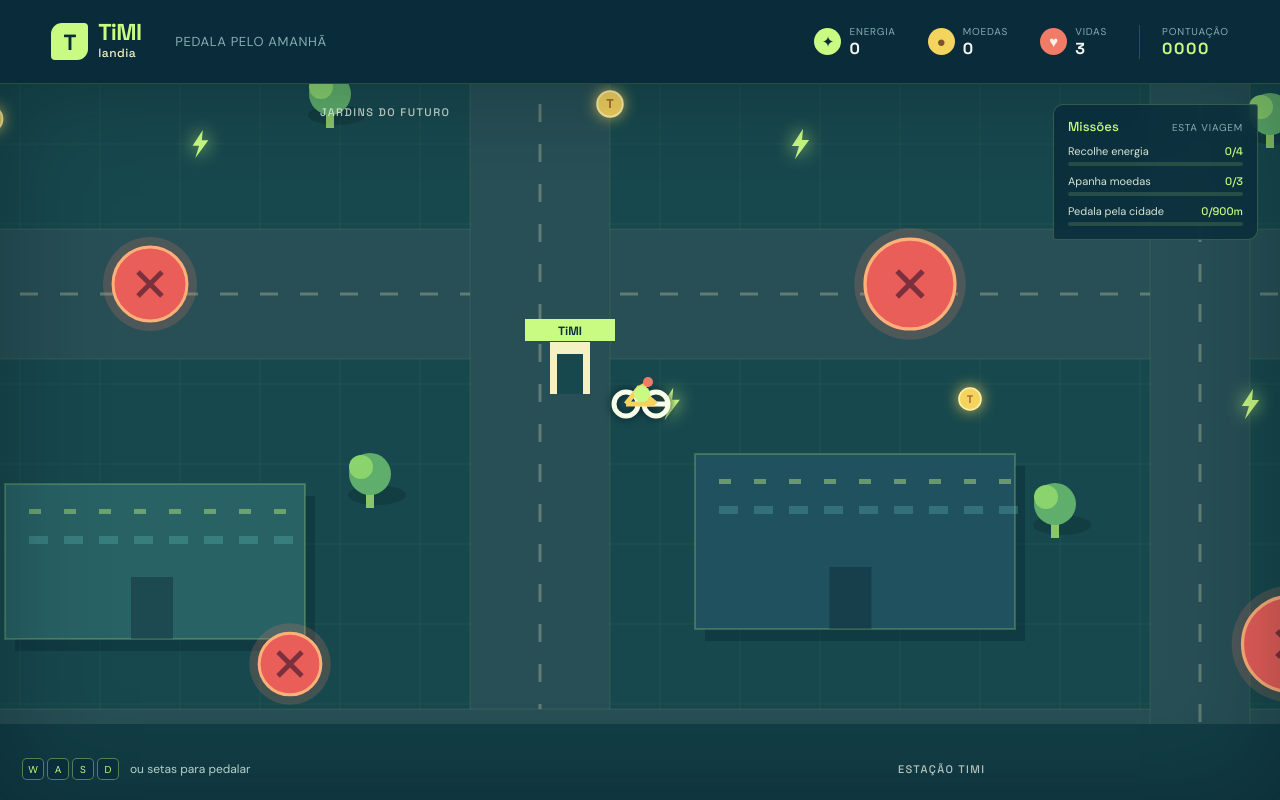
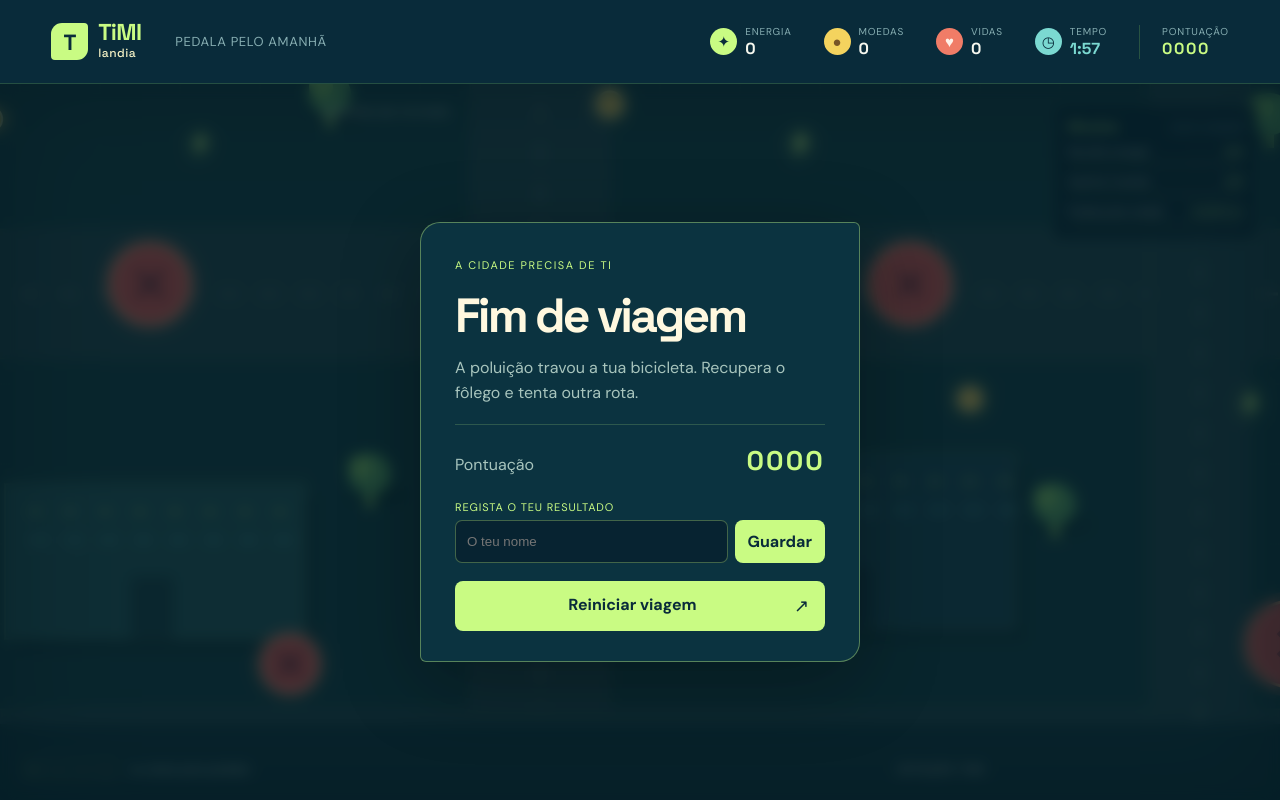
Before and after one commit to umaboaquestao/timilandia, a website: page index.html in a window 1280 px wide. Drawn offline with Linux system fonts and the light colour scheme.

Commit message:
Add files via upload

```diff
--- a/index.html
+++ b/index.html
@@ -19,6 +19,7 @@
           <div class="stat stat-energy"><span class="stat-icon">✦</span><span><small>Energia</small><b id="energy-value">0</b></span></div>
           <div class="stat stat-coins"><span class="stat-icon">●</span><span><small>Moedas</small><b id="coins-value">0</b></span></div>
           <div class="stat stat-lives"><span class="stat-icon">♥</span><span><small>Vidas</small><b id="lives-value">3</b></span></div>
+          <div class="stat stat-time"><span class="stat-icon">◷</span><span><small>Tempo</small><b id="timer-value">2:00</b></span></div>
           <div class="score"><small>Pontuação</small><b id="score-value">0000</b></div>
         </div>
       </header>
--- a/main.js
+++ b/main.js
@@ -5,6 +5,7 @@ const restartButton = document.querySelector('#restart-button');
 const energyValue = document.querySelector('#energy-value');
 const coinsValue = document.querySelector('#coins-value');
 const livesValue = document.querySelector('#lives-value');
+const timerValue = document.querySelector('#timer-value');
 const scoreValue = document.querySelector('#score-value');
 const finalScore = document.querySelector('#final-score');
 const missionList = document.querySelector('#mission-list');
@@ -15,9 +16,10 @@ const leaderboard = document.querySelector('#leaderboard');
 const missions = [
   { id: 'energy', label: 'Recolhe energia', target: 4, unit: '✦', value: (game) => game.collectedEnergy },
   { id: 'coins', label: 'Apanha moedas', target: 3, unit: '●', value: (game) => game.collectedCoins },
-  { id: 'distance', label: 'Pedala pela cidade', target: 900, unit: 'm', value: (game) => Math.floor(game.distanceTravelled) },
+  { id: 'distance', label: 'Pedala pela cidade', target: 10000, unit: 'km', value: (game) => Math.floor(game.distanceTravelled) },
 ];
 const leaderboardKey = 'timilandia-top-scores';
+const journeyTimeLimit = 120;
 
 const world = { width: 2400, height: 1600 };
 const roadLines = [
@@ -59,6 +61,7 @@ let state;
 function newGame() {
   state = {
     player: { x: 1180, y: 820, angle: 0, speed: 0, radius: 20, invulnerable: 0 },
+    dog: { x: 1030, y: 820, radius: 24, pulse: Math.random() * Math.PI * 2 },
     energy: startingEnergy.map(([x, y]) => ({ x, y, radius: 17, pulse: Math.random() * Math.PI * 2 })),
     coins: startingCoins.map(([x, y]) => ({ x, y, radius: 14, pulse: Math.random() * Math.PI * 2 })),
     pollution: startingPollution.map((item) => ({ ...item, pulse: Math.random() * Math.PI * 2 })),
@@ -68,6 +71,7 @@ function newGame() {
     lives: 3,
     score: 0,
     distanceTravelled: 0,
+    timeRemaining: journeyTimeLimit,
     completedMissions: new Set(),
     running: true,
   };
@@ -119,6 +123,8 @@ function update(delta) {
   player.y = Math.max(player.radius + 10, Math.min(world.height - player.radius - 10, nextY));
   state.distanceTravelled += Math.hypot(horizontal * player.speed * delta, vertical * player.speed * delta);
   player.invulnerable = Math.max(0, player.invulnerable - delta);
+  state.timeRemaining = Math.max(0, state.timeRemaining - delta);
+  updateDog(delta);
 
   collectItems(state.energy, 30, () => { state.collectedEnergy += 1; state.score += 100; });
   collectItems(state.coins, 29, () => { state.collectedCoins += 1; state.score += 150; });
@@ -129,10 +135,23 @@ function update(delta) {
       player.invulnerable = 1.35;
       player.x = 1180;
       player.y = 820;
+      state.dog.x = 1030;
+      state.dog.y = 820;
       if (state.lives <= 0) endGame();
       break;
     }
   }
+  if (player.invulnerable <= 0 && distance(player, state.dog) < player.radius + state.dog.radius - 3) {
+    state.lives -= 1;
+    state.score = Math.max(0, state.score - 100);
+    player.invulnerable = 1.35;
+    player.x = 1180;
+    player.y = 820;
+    state.dog.x = 1030;
+    state.dog.y = 820;
+    if (state.lives <= 0) endGame();
+  }
+  if (state.timeRemaining <= 0) endGame();
   state.camera.x += ((player.x - viewportWidth() / 2) - state.camera.x) * Math.min(delta * 5, 1);
   state.camera.y += ((player.y - viewportHeight() / 2) - state.camera.y) * Math.min(delta * 5, 1);
   state.camera.x = Math.max(0, Math.min(world.width - viewportWidth(), state.camera.x));
@@ -151,6 +170,14 @@ function collectItems(items, collisionDistance, onCollect) {
   }
 }
 
+function updateDog(delta) {
+  const dog = state.dog;
+  const player = state.player;
+  const angle = Math.atan2(player.y - dog.y, player.x - dog.x);
+  dog.x += Math.cos(angle) * 145 * delta;
+  dog.y += Math.sin(angle) * 145 * delta;
+}
+
 function endGame() {
   state.running = false;
   finalScore.textContent = String(state.score).padStart(4, '0');
@@ -158,7 +185,7 @@ function endGame() {
 }
 
 function renderMissions() {
-  missionList.innerHTML = missions.map((mission) => `<div class="mission-item" data-mission="${mission.id}"><p><span>${mission.label}</span><span class="mission-count">0/${mission.target}${mission.unit === 'm' ? 'm' : ''}</span></p><div class="mission-progress"><span style="width: 0%"></span></div></div>`).join('');
+  missionList.innerHTML = missions.map((mission) => `<div class="mission-item" data-mission="${mission.id}"><p><span>${mission.label}</span><span class="mission-count">${mission.unit === 'km' ? '0.0/10 km' : `0/${mission.target}`}</span></p><div class="mission-progress"><span style="width: 0%"></span></div></div>`).join('');
 }
 
 function checkMissions() {
@@ -166,7 +193,7 @@ function checkMissions() {
     const current = Math.min(mission.target, mission.value(state));
     const item = missionList.querySelector(`[data-mission="${mission.id}"]`);
     if (!item) continue;
-    item.querySelector('.mission-count').textContent = `${current}/${mission.target}${mission.unit === 'm' ? 'm' : ''}`;
+    item.querySelector('.mission-count').textContent = mission.unit === 'km' ? `${(current / 1000).toFixed(1)}/10 km` : `${current}/${mission.target}`;
     item.querySelector('.mission-progress span').style.width = `${(current / mission.target) * 100}%`;
     if (current >= mission.target && !state.completedMissions.has(mission.id)) {
       state.completedMissions.add(mission.id);
@@ -201,6 +228,9 @@ function updateHud() {
   energyValue.textContent = state.collectedEnergy;
   coinsValue.textContent = state.collectedCoins;
   livesValue.textContent = state.lives;
+  const seconds = Math.min(journeyTimeLimit, Math.ceil(state.timeRemaining));
+  timerValue.textContent = `${Math.floor(seconds / 60)}:${String(seconds % 60).padStart(2, '0')}`;
+  timerValue.parentElement.parentElement.classList.toggle('urgent', seconds <= 20);
   scoreValue.textContent = String(state.score).padStart(4, '0');
 }
 
@@ -229,6 +259,7 @@ function drawWorld(time) {
   for (const item of state.coins) drawCoin(item, time);
   for (const hazard of state.pollution) drawPollution(hazard, time);
   drawStation();
+  drawDog(time);
 }
 
 function drawRoad(road) {
@@ -282,6 +313,44 @@ function drawPlayer(time) {
   context.save(); context.translate(player.x, player.y); context.rotate(player.angle); context.shadowColor = '#071d2a'; context.shadowBlur = 8; context.strokeStyle = '#f7ffe9'; context.lineWidth = 5; context.beginPath(); context.arc(-14, 0, 12, 0, Math.PI * 2); context.arc(16, 0, 12, 0, Math.PI * 2); context.stroke(); context.shadowBlur = 0; context.strokeStyle = '#f4d35e'; context.lineWidth = 5; context.beginPath(); context.moveTo(-14, 0); context.lineTo(-2, -15); context.lineTo(10, 0); context.lineTo(-14, 0); context.moveTo(-2, -15); context.lineTo(16, 0); context.moveTo(-2, -15); context.lineTo(7, -20); context.stroke(); context.fillStyle = '#c9fb83'; context.beginPath(); context.arc(2, -10, 8, 0, Math.PI * 2); context.fill(); context.fillStyle = '#f07c67'; context.beginPath(); context.arc(8, -22, 5, 0, Math.PI * 2); context.fill(); context.restore();
 }
 
+function drawDog(time) {
+  const dog = state.dog;
+  const player = state.player;
+  const angle = Math.atan2(player.y - dog.y, player.x - dog.x);
+  const bounce = Math.sin(time * 10 + dog.pulse) * 2;
+  context.save();
+  context.translate(dog.x, dog.y + bounce);
+  context.rotate(angle);
+  context.shadowColor = '#071d2a';
+  context.shadowBlur = 9;
+  context.fillStyle = '#f4a261';
+  context.beginPath();
+  context.ellipse(0, 0, 24, 17, 0, 0, Math.PI * 2);
+  context.fill();
+  context.fillStyle = '#d96b4c';
+  context.beginPath();
+  context.ellipse(19, -2, 15, 13, 0, 0, Math.PI * 2);
+  context.fill();
+  context.fillStyle = '#7b303d';
+  context.beginPath();
+  context.ellipse(23, -12, 7, 13, -.4, 0, Math.PI * 2);
+  context.ellipse(23, 8, 7, 13, .4, 0, Math.PI * 2);
+  context.fill();
+  context.shadowBlur = 0;
+  context.fillStyle = '#fff8df';
+  context.beginPath();
+  context.arc(24, -6, 3, 0, Math.PI * 2);
+  context.arc(24, 6, 3, 0, Math.PI * 2);
+  context.fill();
+  context.fillStyle = '#092b3a';
+  context.beginPath();
+  context.arc(25, -6, 1.5, 0, Math.PI * 2);
+  context.arc(25, 6, 1.5, 0, Math.PI * 2);
+  context.arc(34, 0, 4, 0, Math.PI * 2);
+  context.fill();
+  context.restore();
+}
+
 function distance(first, second) { return Math.hypot(first.x - second.x, first.y - second.y); }
 function viewportWidth() { return canvas.clientWidth; }
 function viewportHeight() { return canvas.clientHeight; }
```
Also changed, not shown: style.css.
